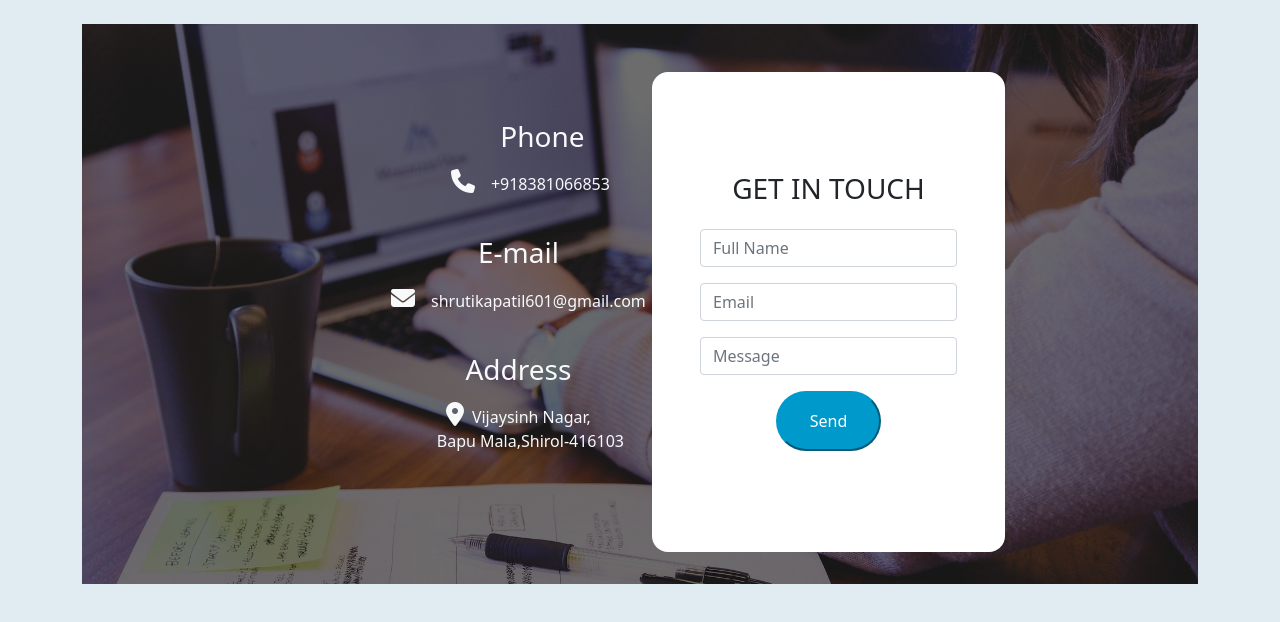
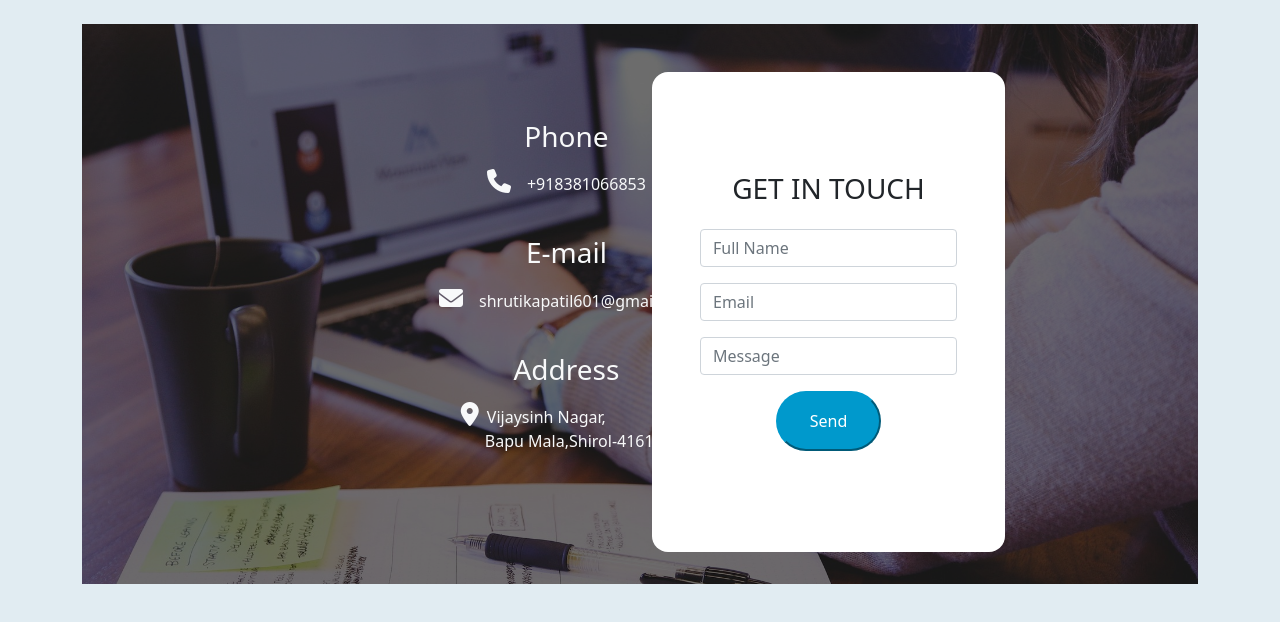
Before and after one commit to shruuutika/Portfolio, a plain HTML site: page contact.html in a window 1280 px wide. Shown: the part 262-884 px from the top of the page. Drawn offline with nearby package versions, Linux system fonts and the light colour scheme.

Commit message:
Change in contact section

```diff
--- a/contact.html
+++ b/contact.html
@@ -79,13 +79,13 @@
           <div class="col-md-3">
             <div class="ms-4 z d-flex flex-column justify-content-center align-items-center mt-5">
               <h3 class="text-light  mt-5 ms-5">Phone</h3>
-              <p class="text-light mt-2 ms-4"><i class="fa-solid fa-phone fs-4"></i><span class="ms-3">+918381066853</span></p>
+              <p class="text-light mt-2 ms-5"><i class="fa-solid fa-phone fs-4"></i><span class="ms-3">+918381066853</span></p>
 
-              <h3 class="text-light text-center mt-4">E-mail</h3>
-              <p class="text-light text-center mt-2"><i class="fa-solid fa-envelope fs-4"></i><span class="ms-3">shrutikapatil601@gmail.com</span></p>
+              <h3 class="text-light ms-5 mt-4">E-mail</h3>
+              <p class="text-light ms-5 mt-2"><i class="fa-solid fa-envelope fs-4"></i><span class="ms-3">shrutikapatil601@gmail.com</span></p>
 
-              <h3 class="text-light text-center mt-4">Address</h3>
-              <p class="text-light text-center mt-2"><i class="fa-solid fa-location-dot fs-4"></i><span class="ms-2">Vijaysinh Nagar,<br><span class="ms-4">Bapu Mala,Shirol-416103</span></span></br></p>
+              <h3 class="text-light ms-5 mt-4">Address</h3>
+              <p class="text-light ms-5 mt-2"><i class="fa-solid fa-location-dot fs-4"></i><span class="ms-2">Vijaysinh Nagar,<br><span class="ms-4">Bapu Mala,Shirol-416103</span></span></br></p>
               </div>
           </div>
           <div class="col-md-3 mt-5 ">
```
